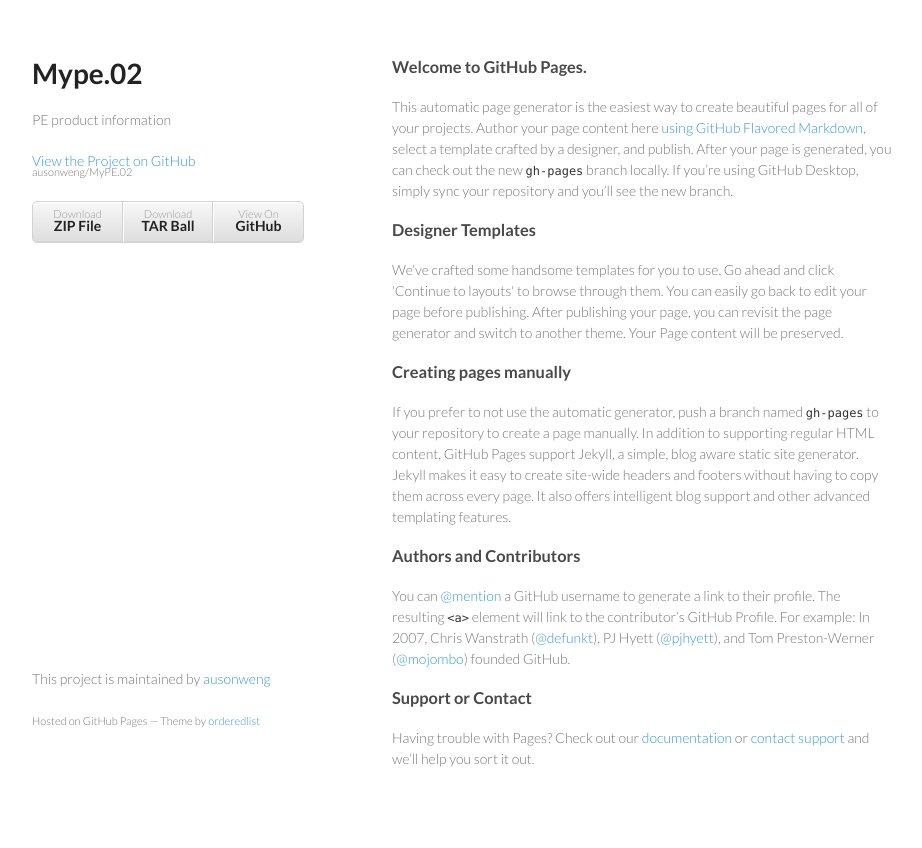
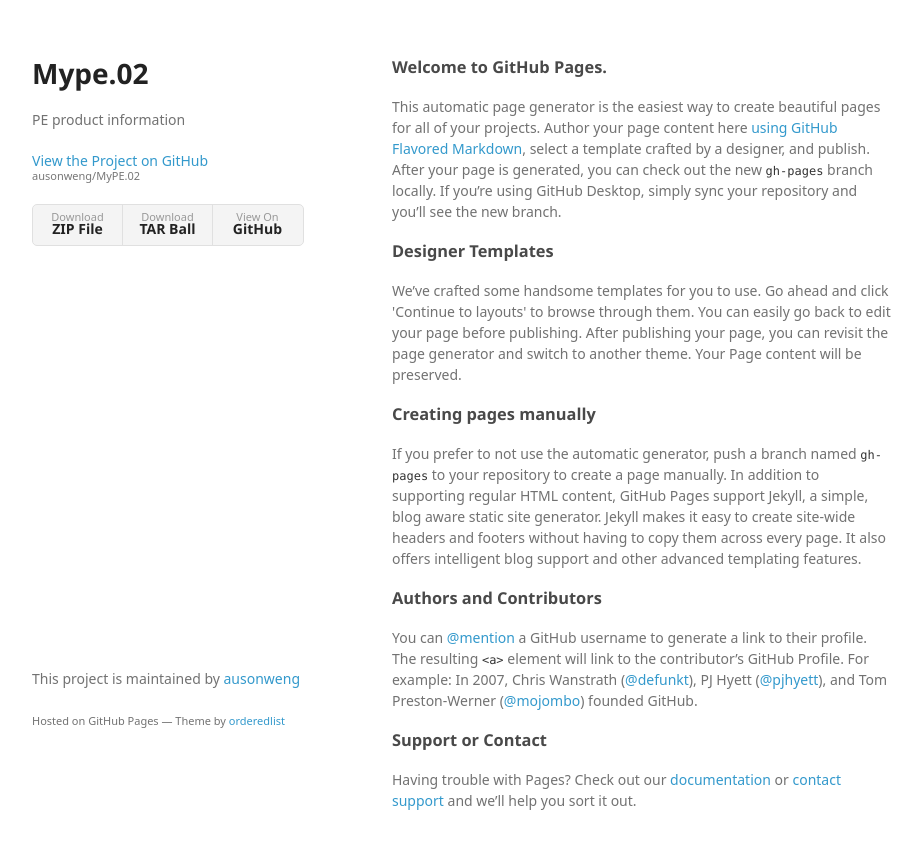
Before and after one commit to ausonweng/MyPE.02, a plain HTML site: page index.html in a window 1280 px wide. Shown: the whole page, without its empty margins (178-1100 px from the left). Drawn offline with Linux system fonts and the light colour scheme; a web font is replaced by a local one.

Commit message:
Create gh-pages branch via GitHub

```diff
--- a/index.html
+++ b/index.html
@@ -7,7 +7,7 @@
 
     <link rel="stylesheet" href="stylesheets/styles.css">
     <link rel="stylesheet" href="stylesheets/github-light.css">
-    <meta name="viewport" content="width=device-width, initial-scale=1, user-scalable=no">
+    <meta name="viewport" content="width=device-width">
     <!--[if lt IE 9]>
     <script src="//html5shiv.googlecode.com/svn/trunk/html5.js"></script>
     <![endif]-->
--- a/stylesheets/styles.css
+++ b/stylesheets/styles.css
@@ -1,10 +1,65 @@
-@import url(https://fonts.googleapis.com/css?family=Lato:300italic,700italic,300,700);
+@font-face {
+  font-family: 'Noto Sans';
+  font-weight: 400;
+  font-style: normal;
+  src: url('../fonts/Noto-Sans-regular/Noto-Sans-regular.eot');
+  src: url('../fonts/Noto-Sans-regular/Noto-Sans-regular.eot?#iefix') format('embedded-opentype'),
+       local('Noto Sans'),
+       local('Noto-Sans-regular'),
+       url('../fonts/Noto-Sans-regular/Noto-Sans-regular.woff2') format('woff2'),
+       url('../fonts/Noto-Sans-regular/Noto-Sans-regular.woff') format('woff'),
+       url('../fonts/Noto-Sans-regular/Noto-Sans-regular.ttf') format('truetype'),
+       url('../fonts/Noto-Sans-regular/Noto-Sans-regular.svg#NotoSans') format('svg');
+}
+
+@font-face {
+  font-family: 'Noto Sans';
+  font-weight: 700;
+  font-style: normal;
+  src: url('../fonts/Noto-Sans-700/Noto-Sans-700.eot');
+  src: url('../fonts/Noto-Sans-700/Noto-Sans-700.eot?#iefix') format('embedded-opentype'),
+       local('Noto Sans Bold'),
+       local('Noto-Sans-700'),
+       url('../fonts/Noto-Sans-700/Noto-Sans-700.woff2') format('woff2'),
+       url('../fonts/Noto-Sans-700/Noto-Sans-700.woff') format('woff'),
+       url('../fonts/Noto-Sans-700/Noto-Sans-700.ttf') format('truetype'),
+       url('../fonts/Noto-Sans-700/Noto-Sans-700.svg#NotoSans') format('svg');
+}
+
+@font-face {
+  font-family: 'Noto Sans';
+  font-weight: 400;
+  font-style: italic;
+  src: url('../fonts/Noto-Sans-italic/Noto-Sans-italic.eot');
+  src: url('../fonts/Noto-Sans-italic/Noto-Sans-italic.eot?#iefix') format('embedded-opentype'),
+       local('Noto Sans Italic'),
+       local('Noto-Sans-italic'),
+       url('../fonts/Noto-Sans-italic/Noto-Sans-italic.woff2') format('woff2'),
+       url('../fonts/Noto-Sans-italic/Noto-Sans-italic.woff') format('woff'),
+       url('../fonts/Noto-Sans-italic/Noto-Sans-italic.ttf') format('truetype'),
+       url('../fonts/Noto-Sans-italic/Noto-Sans-italic.svg#NotoSans') format('svg');
+}
+
+@font-face {
+  font-family: 'Noto Sans';
+  font-weight: 700;
+  font-style: italic;
+  src: url('../fonts/Noto-Sans-700italic/Noto-Sans-700italic.eot');
+  src: url('../fonts/Noto-Sans-700italic/Noto-Sans-700italic.eot?#iefix') format('embedded-opentype'),
+       local('Noto Sans Bold Italic'),
+       local('Noto-Sans-700italic'),
+       url('../fonts/Noto-Sans-700italic/Noto-Sans-700italic.woff2') format('woff2'),
+       url('../fonts/Noto-Sans-700italic/Noto-Sans-700italic.woff') format('woff'),
+       url('../fonts/Noto-Sans-700italic/Noto-Sans-700italic.ttf') format('truetype'),
+       url('../fonts/Noto-Sans-700italic/Noto-Sans-700italic.svg#NotoSans') format('svg');
+}
 
 body {
+  background-color: #fff;
   padding:50px;
-  font:14px/1.5 Lato, "Helvetica Neue", Helvetica, Arial, sans-serif;
-  color:#777;
-  font-weight:300;
+  font: 14px/1.5 "Noto Sans", "Helvetica Neue", Helvetica, Arial, sans-serif;
+  color:#727272;
+  font-weight:400;
 }
 
 h1, h2, h3, h4, h5, h6 {
@@ -34,15 +89,22 @@ h3, h4, h5, h6 {
 
 a {
   color:#39c;
-  font-weight:400;
   text-decoration:none;
+}
+
+a:hover {
+  color:#069;
 }
 
 a small {
   font-size:11px;
   color:#777;
-  margin-top:-0.6em;
+  margin-top:-0.3em;
   display:block;
+}
+
+a:hover small {
+  color:#777;
 }
 
 .wrapper {
@@ -58,7 +120,7 @@ blockquote {
 }
 
 code, pre {
-  font-family:Monaco, Bitstream Vera Sans Mono, Lucida Console, Terminal;
+  font-family:Monaco, Bitstream Vera Sans Mono, Lucida Console, Terminal, Consolas, Liberation Mono, DejaVu Sans Mono, Courier New, monospace;
   color:#333;
   font-size:12px;
 }
@@ -99,33 +161,32 @@ header {
   width:270px;
   float:left;
   position:fixed;
+  -webkit-font-smoothing:subpixel-antialiased;
 }
 
 header ul {
   list-style:none;
   height:40px;
-
   padding:0;
-
-  background: #eee;
-  background: -moz-linear-gradient(top, #f8f8f8 0%, #dddddd 100%);
-  background: -webkit-gradient(linear, left top, left bottom, color-stop(0%,#f8f8f8), color-stop(100%,#dddddd));
-  background: -webkit-linear-gradient(top, #f8f8f8 0%,#dddddd 100%);
-  background: -o-linear-gradient(top, #f8f8f8 0%,#dddddd 100%);
-  background: -ms-linear-gradient(top, #f8f8f8 0%,#dddddd 100%);
-  background: linear-gradient(top, #f8f8f8 0%,#dddddd 100%);
-
+  background: #f4f4f4;
   border-radius:5px;
-  border:1px solid #d2d2d2;
-  box-shadow:inset #fff 0 1px 0, inset rgba(0,0,0,0.03) 0 -1px 0;
+  border:1px solid #e0e0e0;
   width:270px;
 }
 
 header li {
   width:89px;
   float:left;
-  border-right:1px solid #d2d2d2;
+  border-right:1px solid #e0e0e0;
   height:40px;
+}
+
+header li:first-child a {
+  border-radius:5px 0 0 5px;
+}
+
+header li:last-child a {
+  border-radius:0 5px 5px 0;
 }
 
 header ul a {
@@ -135,17 +196,20 @@ header ul a {
   display:block;
   text-align:center;
   padding-top:6px;
-  height:40px;
+  height:34px;
+}
+
+header ul a:hover {
+  color:#999;
+}
+
+header ul a:active {
+  background-color:#f0f0f0;
 }
 
 strong {
   color:#222;
   font-weight:700;
-}
-
-header ul li + li {
-  width:88px;
-  border-left:1px solid #fff;
 }
 
 header ul li + li + li {
@@ -181,6 +245,7 @@ footer {
   float:left;
   position:fixed;
   bottom:50px;
+  -webkit-font-smoothing:subpixel-antialiased;
 }
 
 @media print, screen and (max-width: 960px) {
@@ -242,7 +307,11 @@ footer {
   }
 
   header ul {
-    display:none;
+    width:99%;
+  }
+
+  header li, header ul li + li + li {
+    width:33%;
   }
 }
 
```
